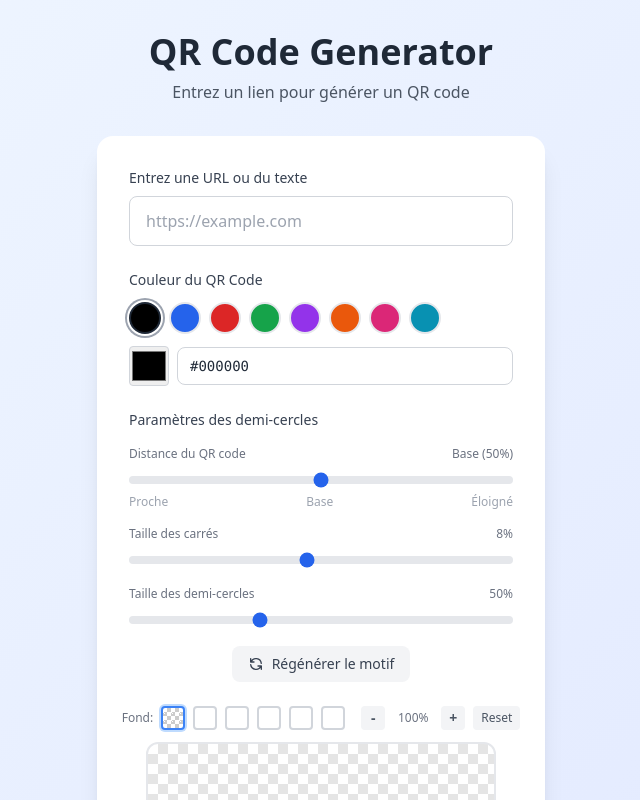
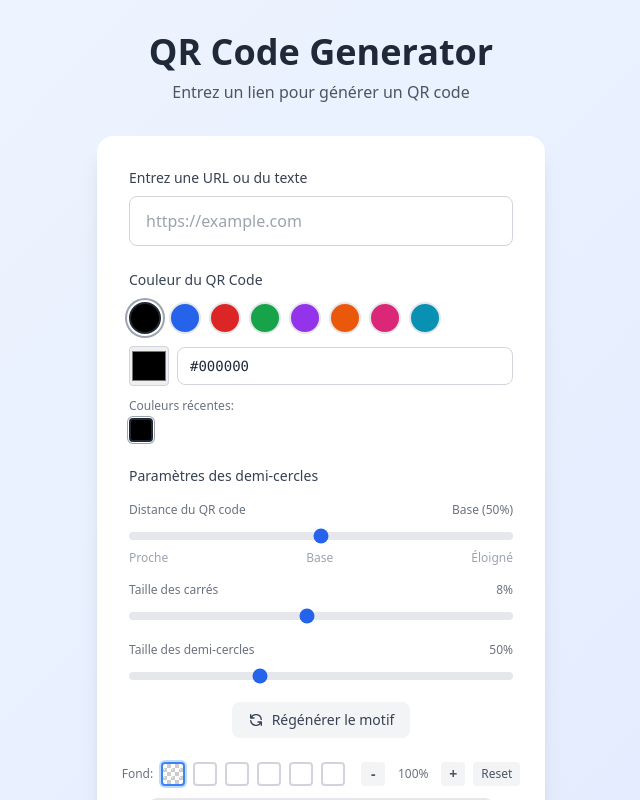
Before and after one commit to blhoualid/qrcode-web-shaper, a Next.js app: page / in a window 1280 px wide. Both pictures are taken after a click on the button 464 px from the left and 318 px from the top of the page. Shown: the top 800 px of the page, without its empty margins (319-959 px from the left). Built offline with nearby package versions, Linux system fonts and the light colour scheme.

Commit message:
Add recent colors history and persist URL
- Keep last 6 used colors in localStorage
- Display recent colors below hex input for quick reuse
- Save and restore URL between sessions
- All color selections now add to recent history

https://claude.ai/code/session_01NqUQSjKgizFb3vAAgiq7Q8

```diff
--- a/src/components/QRCodeGenerator.tsx
+++ b/src/components/QRCodeGenerator.tsx
@@ -15,6 +15,8 @@ interface StoredSettings {
   previewZoom: number;
   previewX: number;
   previewY: number;
+  recentColors: string[];
+  lastUrl: string;
 }
 
 function loadStoredSettings(): StoredSettings | null {
@@ -115,6 +117,7 @@ export default function QRCodeGenerator() {
   const [compositeDataUrl, setCompositeDataUrl] = useState<string | null>(null);
   const [error, setError] = useState<string | null>(null);
   const [qrColor, setQrColor] = useState("#000000");
+  const [recentColors, setRecentColors] = useState<string[]>([]);
   const [previewBg, setPreviewBg] = useState("checkered");
   const [previewZoom, setPreviewZoom] = useState(1);
   const [previewPosition, setPreviewPosition] = useState({ x: 0, y: 0 });
@@ -135,6 +138,8 @@ export default function QRCodeGenerator() {
     const stored = loadStoredSettings();
     if (stored) {
       setQrColor(stored.color);
+      setRecentColors(stored.recentColors ?? []);
+      setUrl(stored.lastUrl ?? "");
       setPreviewBg(stored.previewBg ?? "checkered");
       setPreviewZoom(stored.previewZoom ?? 1);
       setPreviewPosition({ x: stored.previewX ?? 0, y: stored.previewY ?? 0 });
@@ -161,8 +166,20 @@ export default function QRCodeGenerator() {
       previewZoom: previewZoom,
       previewX: previewPosition.x,
       previewY: previewPosition.y,
+      recentColors: recentColors,
+      lastUrl: url,
     });
-  }, [qrColor, halfCircleSettings, previewBg, previewZoom, previewPosition, isInitialized]);
+  }, [qrColor, halfCircleSettings, previewBg, previewZoom, previewPosition, recentColors, url, isInitialized]);
+
+  // Add color to recent colors when it changes
+  const applyColor = (color: string) => {
+    setQrColor(color);
+    // Add to recent colors (keep last 6, avoid duplicates)
+    setRecentColors((prev) => {
+      const filtered = prev.filter((c) => c.toLowerCase() !== color.toLowerCase());
+      return [color, ...filtered].slice(0, 6);
+    });
+  };
 
   // Mouse handlers for dragging
   const handleMouseDown = (e: React.MouseEvent) => {
@@ -358,7 +375,7 @@ export default function QRCodeGenerator() {
 
   const handleColorChange = (color: string) => {
     if (/^#[0-9A-Fa-f]{6}$/.test(color)) {
-      setQrColor(color);
+      applyColor(color);
     }
   };
 
@@ -396,7 +413,7 @@ export default function QRCodeGenerator() {
           {PRESET_COLORS.map((color) => (
             <button
               key={color.hex}
-              onClick={() => setQrColor(color.hex)}
+              onClick={() => applyColor(color.hex)}
               className={`w-8 h-8 rounded-full border-2 transition-all hover:scale-110 ${
                 qrColor === color.hex
                   ? "border-gray-800 ring-2 ring-offset-2 ring-gray-400"
@@ -414,7 +431,7 @@ export default function QRCodeGenerator() {
             <input
               type="color"
               value={qrColor}
-              onChange={(e) => setQrColor(e.target.value)}
+              onChange={(e) => applyColor(e.target.value)}
               className="w-10 h-10 rounded cursor-pointer border border-gray-300"
             />
             <input
@@ -432,7 +449,7 @@ export default function QRCodeGenerator() {
               }}
               onBlur={(e) => {
                 if (!/^#[0-9A-Fa-f]{6}$/.test(e.target.value)) {
-                  setQrColor("#000000");
+                  applyColor("#000000");
                 }
               }}
               placeholder="#000000"
@@ -441,6 +458,28 @@ export default function QRCodeGenerator() {
             />
           </div>
         </div>
+
+        {/* Recent Colors */}
+        {recentColors.length > 0 && (
+          <div className="mt-3">
+            <span className="text-xs text-gray-500 mb-1 block">Couleurs récentes:</span>
+            <div className="flex gap-2">
+              {recentColors.map((color, index) => (
+                <button
+                  key={`${color}-${index}`}
+                  onClick={() => setQrColor(color)}
+                  className={`w-6 h-6 rounded border-2 transition-all hover:scale-110 ${
+                    qrColor === color
+                      ? "border-gray-800 ring-1 ring-offset-1 ring-gray-400"
+                      : "border-gray-300"
+                  }`}
+                  style={{ backgroundColor: color }}
+                  title={color.toUpperCase()}
+                />
+              ))}
+            </div>
+          </div>
+        )}
       </div>
 
       {/* Half Circle Settings */}
```
